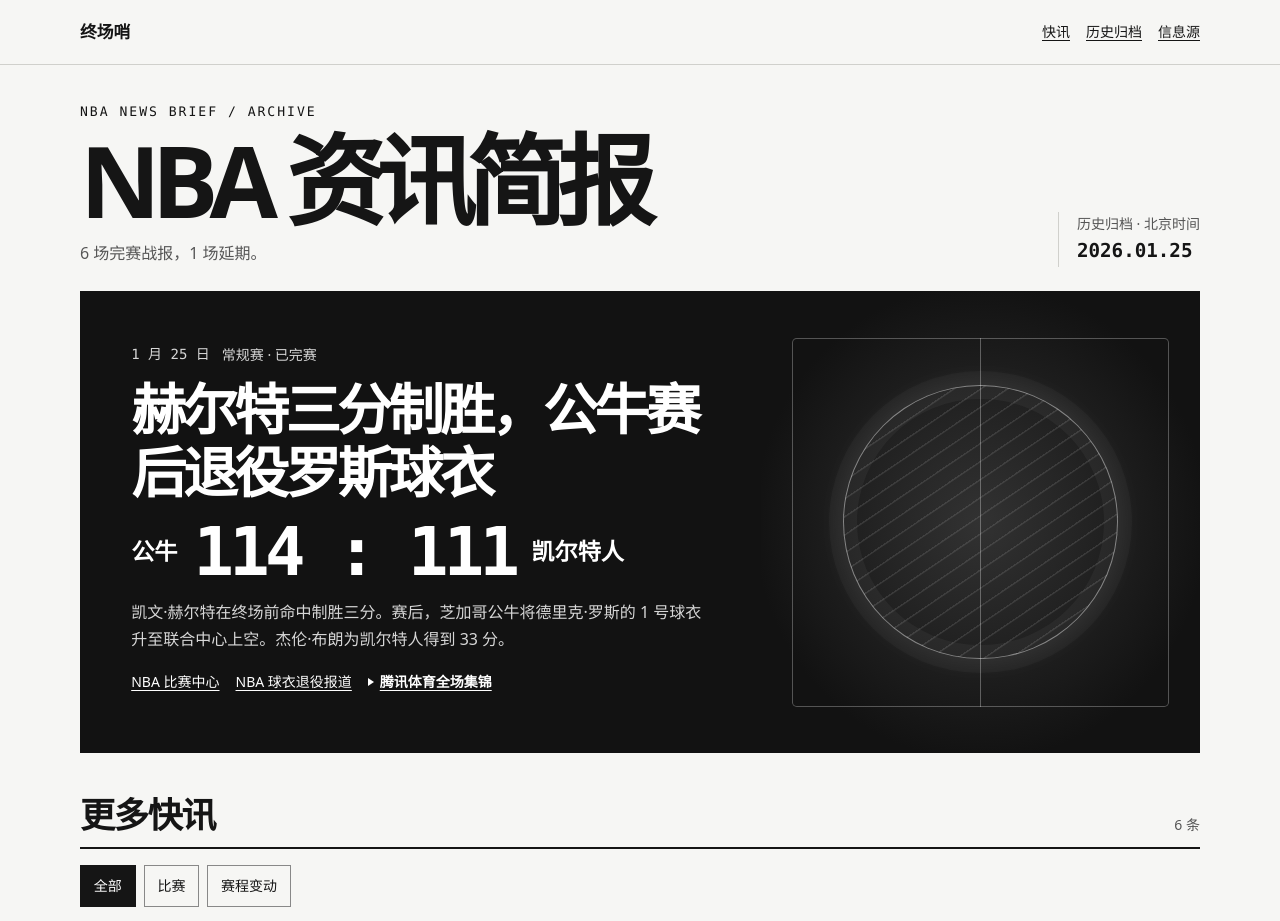
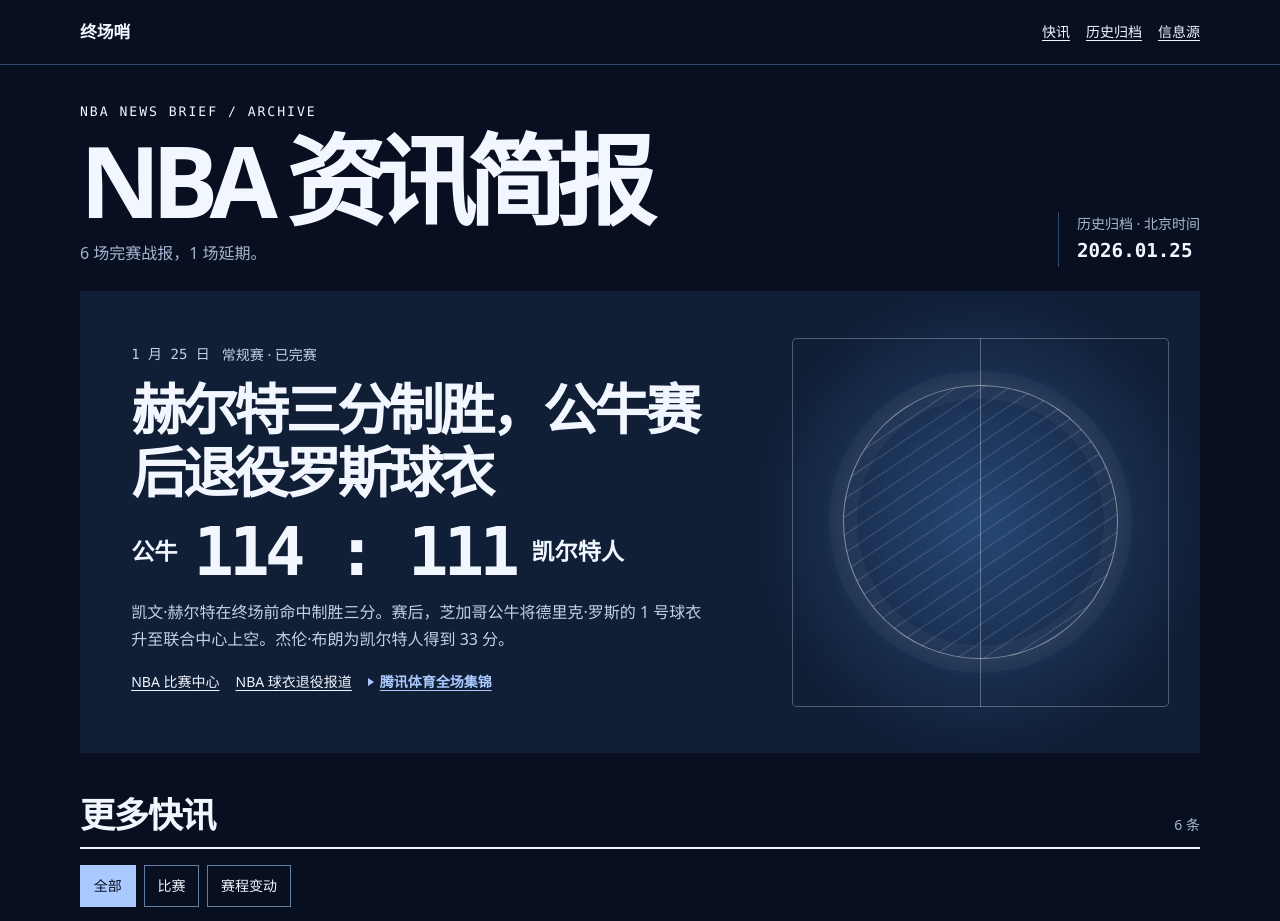
Before and after one commit to hyzlarry/NBA-daily, a plain HTML site: page archive/2026-01-25/index.html in a window 1280 px wide. Shown: the top 921 px of the page. Drawn offline with Linux system fonts and the light colour scheme.

Commit message:
Apply a dark navy palette to NBA Daily

```diff
--- a/archive/2026-01-25/index.html
+++ b/archive/2026-01-25/index.html
@@ -6,7 +6,7 @@
 <meta name="description" content="《终场哨》2026 年 1 月 25 日 NBA 简报。6 场战报和 1 条延期公告。">
 <title>2026 年 1 月 25 日 NBA 简报｜终场哨</title>
 <style>
-:root{color-scheme:light;--ink:#151515;--paper:#f6f6f4;--muted:#555;--line:#d0d0cc;--mono:Consolas,"SFMono-Regular",monospace}
+:root{color-scheme:dark;--ink:#f2f6ff;--paper:#080f20;--muted:#a8b8d3;--line:#33496a;--panel:#101e36;--accent:#aacaff;--mono:Consolas,"SFMono-Regular",monospace}
 *{box-sizing:border-box}
 body{margin:0;background:var(--paper);color:var(--ink);font:1rem/1.65 "PingFang SC","Microsoft YaHei",system-ui,sans-serif}
 a{color:inherit;text-underline-offset:.24em}
@@ -26,16 +26,16 @@ nav a,.links a{font-size:.875rem;display:inline-flex;align-items:center;min-heig
 .mast p,.issue{margin:0}
 .issue{border-left:1px solid var(--line);padding-left:1.1rem;font-size:.875rem;white-space:nowrap}
 .issue time{display:block;font-size:1.2rem;font-weight:700;color:var(--ink)}
-.lead{background:#121212;color:#fff;position:relative;overflow:hidden;display:grid;grid-template-columns:1.55fr 1fr}
+.lead{background:var(--panel);color:var(--ink);position:relative;overflow:hidden;display:grid;grid-template-columns:1.55fr 1fr}
 .lead-copy{position:relative;z-index:1;padding:clamp(1.4rem,4.8vw,3.2rem)}
 .meta{display:flex;gap:.3rem .75rem;flex-wrap:wrap;font-size:.875rem}
 .meta time{font-family:var(--mono)}
-.lead .meta,.lead-copy p{color:#d7d7d7}
+.lead .meta,.lead-copy p{color:#c5d0e3}
 .lead h2{font-size:clamp(1.95rem,4.3vw,3.7rem);letter-spacing:-.065em;line-height:1.15;margin:.7rem 0}
 .lead-copy p{margin:.6rem 0}
 .board{display:flex;align-items:center;gap:.75rem 1rem;flex-wrap:wrap;font-weight:700;font-size:clamp(1rem,2.4vw,1.45rem)}
 .score{font-size:clamp(2.2rem,5.7vw,4.2rem);letter-spacing:-.07em;line-height:1.12}
-.court{position:relative;display:grid;place-items:center;height:100%;min-height:11rem;background:radial-gradient(ellipse,#323232,#121212 73%)}
+.court{position:relative;display:grid;place-items:center;height:100%;min-height:11rem;background:radial-gradient(ellipse,#264775,var(--panel) 73%)}
 .court::before{content:"";position:absolute;inset:10% 7%;border:1px solid #ffffff47;border-radius:.3rem;background:linear-gradient(90deg,transparent calc(50% - .5px),#ffffff4d calc(50% - .5px),#ffffff4d calc(50% + .5px),transparent calc(50% + .5px))}
 .court::after{content:"";width:62%;aspect-ratio:1;border-radius:50%;border:1px solid #ffffff75;box-shadow:0 0 0 14px #ffffff08,inset 0 0 0 13px #ffffff0b,0 0 32px #ffffff14;background:repeating-linear-gradient(-34deg,transparent 0 13px,#ffffff1c 14px 15px)}
 .feed,.archive,.channels{margin-top:2.45rem;scroll-margin-top:1rem}
@@ -43,17 +43,17 @@ nav a,.links a{font-size:.875rem;display:inline-flex;align-items:center;min-heig
 .section-head h2,.archive h2,.channels h2{margin:0;font-size:clamp(1.5rem,3vw,2.2rem);line-height:1.25;letter-spacing:-.04em}
 .section-head p{margin:0;color:var(--muted);font-size:.875rem}
 .filters{display:flex;flex-wrap:wrap;gap:.5rem;margin:1rem 0}
-button{background:transparent;border:1px solid #888;font:inherit;font-size:.875rem;padding:.3rem .8rem;min-height:2.65rem;cursor:pointer;color:inherit}
-button[aria-pressed=true]{background:var(--ink);color:#fff;border-color:var(--ink)}
+button{background:transparent;border:1px solid #647c9f;font:inherit;font-size:.875rem;padding:.3rem .8rem;min-height:2.65rem;cursor:pointer;color:inherit}
+button[aria-pressed=true]{background:var(--accent);color:var(--paper);border-color:var(--accent)}
 .grid{display:grid;grid-template-columns:repeat(2,minmax(0,1fr));border-top:1px solid var(--line)}
 .story{min-width:0;border-bottom:1px solid var(--line);padding:1.05rem 1.2rem 1rem 0;display:flex;flex-direction:column}
 .story:nth-child(even of :not([hidden])){padding-inline:1.2rem 0;border-left:1px solid var(--line)}
 .story h3{margin:.35rem 0 .45rem;font-size:clamp(1.2rem,2.35vw,1.6rem);line-height:1.35}
-.story p{margin:.15rem 0 .45rem;color:#414141}
+.story p{margin:.15rem 0 .45rem;color:#c5d0e3}
 .story .result{font-size:.9rem;color:var(--ink)}
 .result strong{font-family:var(--mono);padding-inline:.22rem}
 .story .links{margin-top:auto}
-.links .video-link{font-weight:700}
+.links .video-link{color:var(--accent);font-weight:700}
 .video-link::before{content:"";border-top:.33em solid transparent;border-bottom:.33em solid transparent;border-left:.47em solid currentColor;margin-right:.42em}
 .archive,.channels{border-top:2px solid;padding-top:1.15rem}
 .archive .links{margin-top:.45rem}
```
Also changed, not shown: archive/2026-11-22/index.html (+8 -8 lines), index.html (+8 -8 lines).
